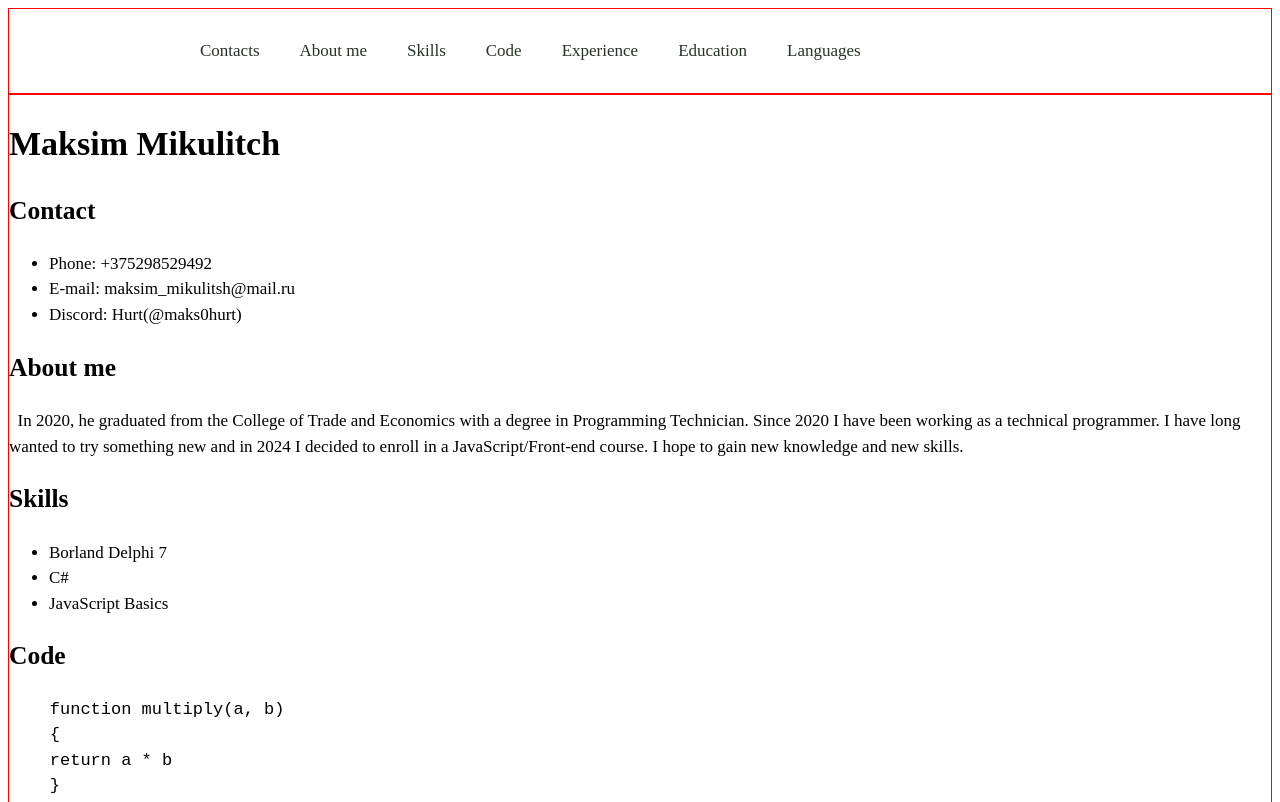
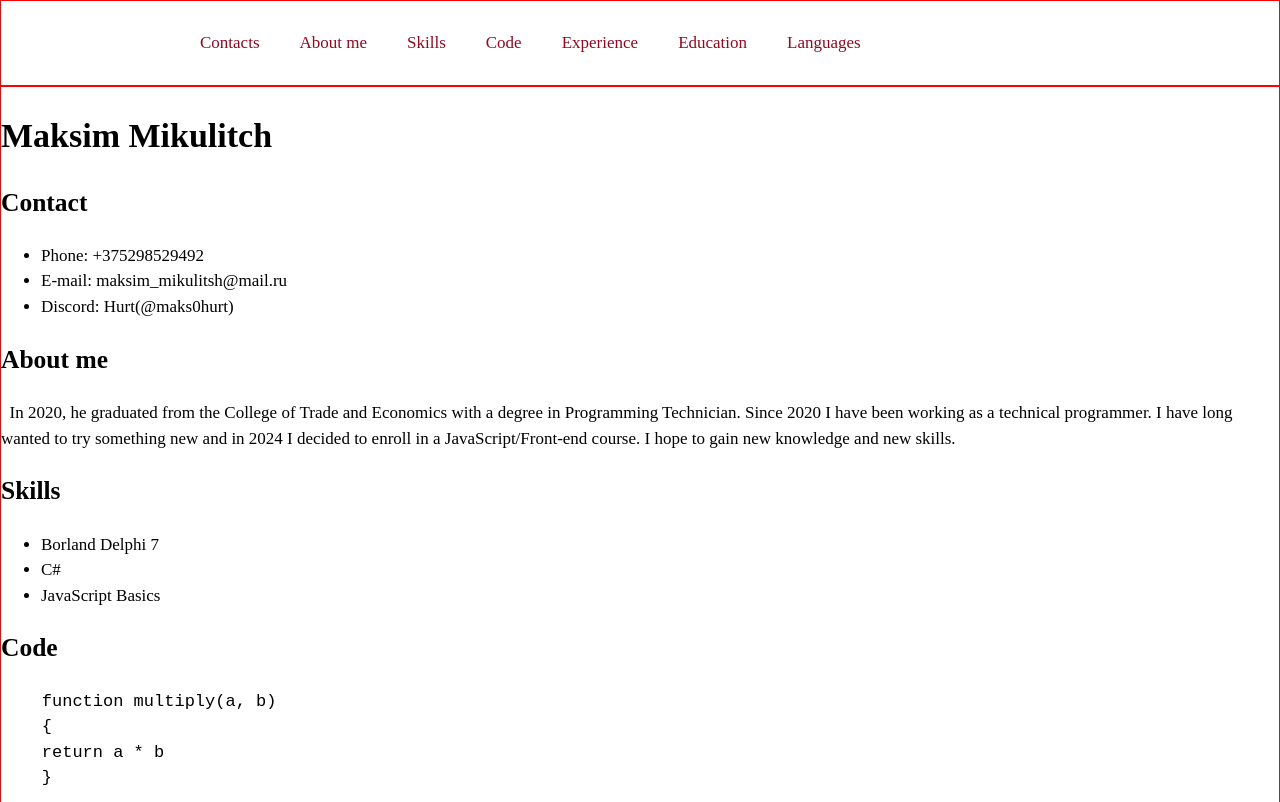
Before and after one commit to maks0hurt/rsschool-cv, a plain HTML site: page index.html in a window 1280 px wide. Shown: the top 802 px of the page. Drawn offline with Linux system fonts and the light colour scheme.

Commit message:
docs: changed body in css

```diff
--- a/style.css
+++ b/style.css
@@ -16,6 +16,12 @@ body
     font-size: 17px;
     font-weight: 400;
     line-height: 1.5;
+    min-height: 100vh;
+    margin: 0;
+    padding: 0;
+    display: flex;
+    flex-direction: column;
+    justify-content: space-between;
 }
 .container
 {
@@ -38,10 +44,9 @@ html
     padding: 0 20px;
     line-height: 50px;
     text-decoration: none;
-    color: #263327;
+    color: #92081f;
     transition: color 0.5s;
 }
-
 .link:hover
 {
     color: #273029;
```
